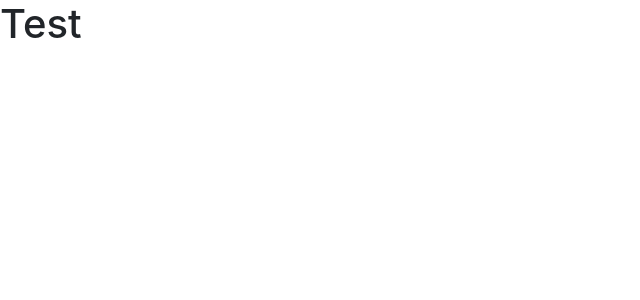
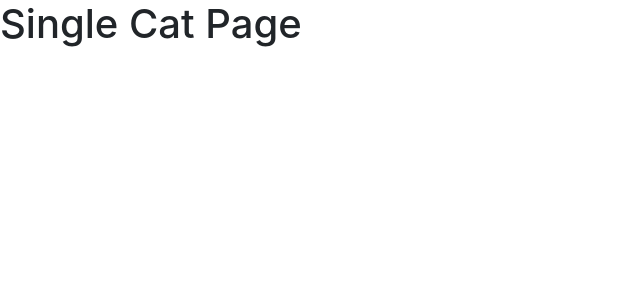
Before and after one commit to lorno-leonard/iona-cats, a React (Create React App) app: page /cat/1 in a window 1280 px wide. Shown: the top 300 px of the page, without its empty margins (0-640 px from the left). Built offline with nearby package versions, Linux system fonts and the light colour scheme.

Commit message:
feat: react router base setup

```diff
--- a/package.json
+++ b/package.json
@@ -10,6 +10,7 @@
     "@types/node": "^12.19.16",
     "@types/react": "^17.0.1",
     "@types/react-dom": "^17.0.0",
+    "@types/react-router-dom": "^5.1.7",
     "axios": "^0.21.1",
     "bootstrap": "^4.6.0",
     "node-sass": "^5.0.0",
--- a/src/App.tsx
+++ b/src/App.tsx
@@ -1,10 +1,26 @@
 import { FC } from 'react';
-// import { BrowserRouter, Switch, Route } from 'react-router-dom';
+import { BrowserRouter as Router, Switch, Route } from 'react-router-dom';
 import './App.scss';
+
+import HomePage from './pages/HomePage';
+import SingleCatPage from './pages/SingleCatPage';
+import Page404 from './pages/Page404';
 
 const App: FC = () => {
   return (
-    <h1>Test</h1>
+    <Router basename="/">
+      <Switch>
+        <Route path="/" exact>
+          <HomePage />
+        </Route>
+        <Route path="/cat/:id" exact>
+          <SingleCatPage />
+        </Route>
+        <Route path="*">
+          <Page404 />
+        </Route>
+      </Switch>
+    </Router>
   )
 }
 
--- /dev/null
+++ b/src/pages/HomePage/index.tsx
@@ -0,0 +1,13 @@
+import { FC } from 'react'
+
+interface Props {
+
+}
+
+const HomePage: FC<Props> = (props: Props) => {
+	return (
+		<h1>Home Page</h1>
+	)
+}
+
+export default HomePage
--- /dev/null
+++ b/src/pages/Page404/index.tsx
@@ -0,0 +1,9 @@
+import { FC } from 'react';
+
+const Page404: FC = () => {
+	return (
+		<h1>404 Page</h1>
+	)
+}
+
+export default Page404;
--- /dev/null
+++ b/src/pages/SingleCatPage/index.tsx
@@ -0,0 +1,13 @@
+import { FC } from 'react'
+
+interface Props {
+
+}
+
+const SingleCatPage: FC<Props> = (props: Props) => {
+	return (
+		<h1>Single Cat Page</h1>
+	)
+}
+
+export default SingleCatPage
```
Also changed, not shown: 1 other file (tests, documents, lock files or other folders).
